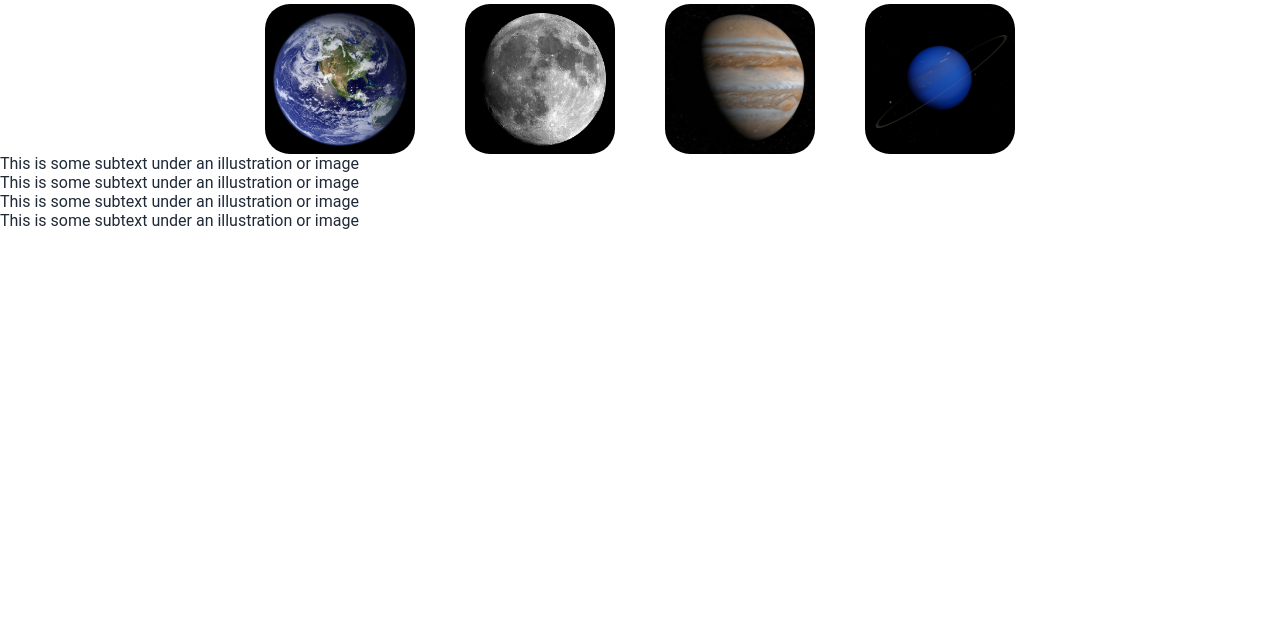
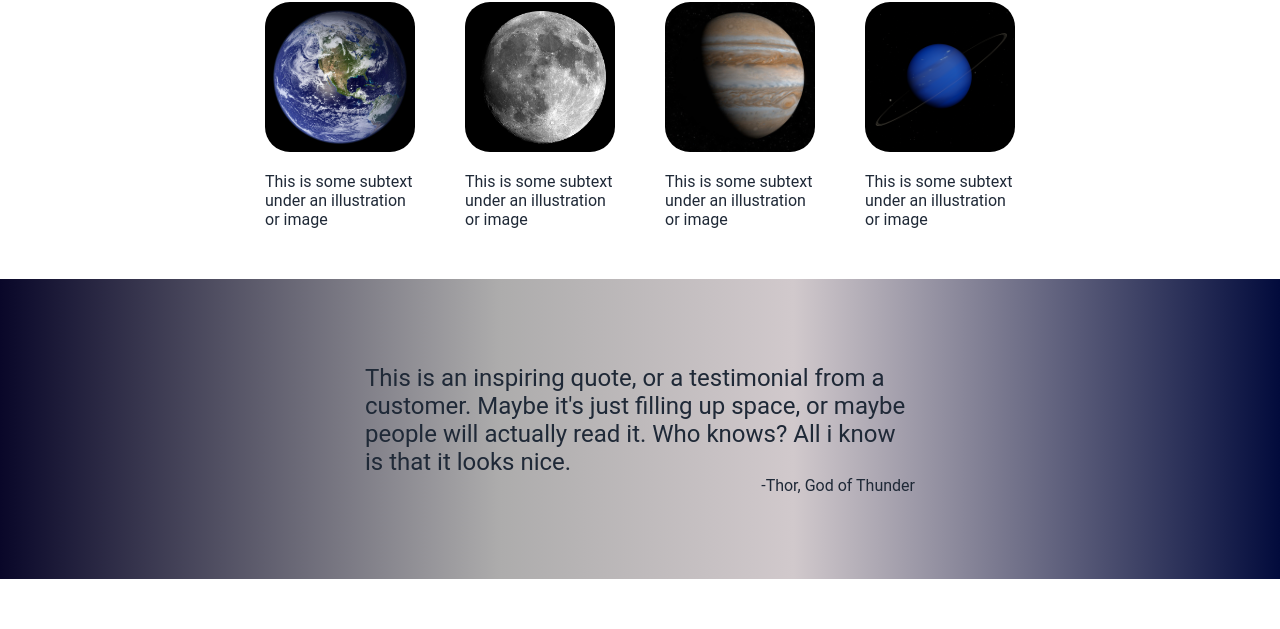
Before and after one commit to DarkGleator/Landing-Page--Odin, a plain HTML site: page index.html in a window 1280 px wide. Shown: the part 489-1118 px from the top of the page. Before the commit the page ends 800 px from the top, so only its background shows below. Drawn offline with Linux system fonts and the light colour scheme.

Commit message:
Add section 3 - Inspiring quotes
HTML and CSS done to complete section 3

```diff
--- a/index.html
+++ b/index.html
@@ -40,10 +40,26 @@
     </div>
 
     <div class="container-text">
+        <div class ="textocontainer">
         <p class="subtext">This is some subtext under an illustration or image</p>
+        </div>
+        <div class ="textocontainer">
         <p class="subtext">This is some subtext under an illustration or image</p>
+        </div>
+        <div class ="textocontainer">
         <p class="subtext">This is some subtext under an illustration or image</p>
+    </div>
+        <div class ="textocontainer">
         <p class="subtext">This is some subtext under an illustration or image</p>
+    </div>
+    </div>
+
+    <div class="inspiring">
+        <div class="reduzido">
+        <h2>This is an inspiring quote, or a testimonial from a customer. Maybe it's just filling up space, or maybe people will actually read it. Who knows? All i know is that it looks nice. </h2>
+        <p>-Thor, God of Thunder</p>
+        </div>
+
     </div>
 
         <div class="footer"></div>
--- a/styles.css
+++ b/styles.css
@@ -9,7 +9,8 @@ body{
 }
 
 .conteudo-nav{
-    background-color: #1f2937;
+    background: rgb(2,0,36);
+    background: linear-gradient(90deg, rgba(2,0,36,1) 0%, rgba(52,13,24,1) 39%, rgba(48,39,43,1) 62%, rgba(2,8,40,1) 100%);
 }
 
 .button-up{
@@ -29,13 +30,11 @@ body{
 .textcontainer{
     display: flex;
     flex-direction: column;
-    border: 1px solid green;
     width: 500px;
 }
 
 .header{
     display: flex;
-    border: 1px solid rgb(100, 4, 4);
     height: 350px;
     justify-content: center;
     flex-wrap: wrap;
@@ -53,7 +52,6 @@ body{
 
 .nav {
     display: flex;
-    border:1px solid black;
     justify-content: space-evenly;
     align-items: center;
     margin-bottom: 25px;
@@ -85,8 +83,49 @@ li:hover{
     display: flex;
     justify-content: center;
     gap: 50px;
+    flex-wrap: wrap;
 }
 
 .container-images img{
     border-radius: 25px;
 }
+
+.container-text{
+    display: flex;
+    flex-wrap: wrap;
+    justify-content: center;
+    gap: 50px;
+    margin: 20px;
+}
+
+.textocontainer{
+    width: 150px;
+    flex-wrap: wrap;
+
+}
+
+.inspiring{
+    display: flex;
+    flex-direction: column;
+    background: rgb(9,7,41);
+    background: linear-gradient(90deg, rgba(9,7,41,1) 0%, rgba(173,172,172,1) 39%, rgba(209,201,204,1) 62%, rgba(2,11,60,1) 100%);
+    justify-content: center;
+    align-items: center;
+    margin: 50px 0 ;
+    height: 300px;
+}
+
+.reduzido{
+    width: 550px;
+}
+
+.inspiring h2{
+    color: #1f2937;
+    font-weight: 400;
+}
+
+.inspiring p {
+    display: flex;
+    justify-content: flex-end;
+    color: #1f2937;
+}
```
